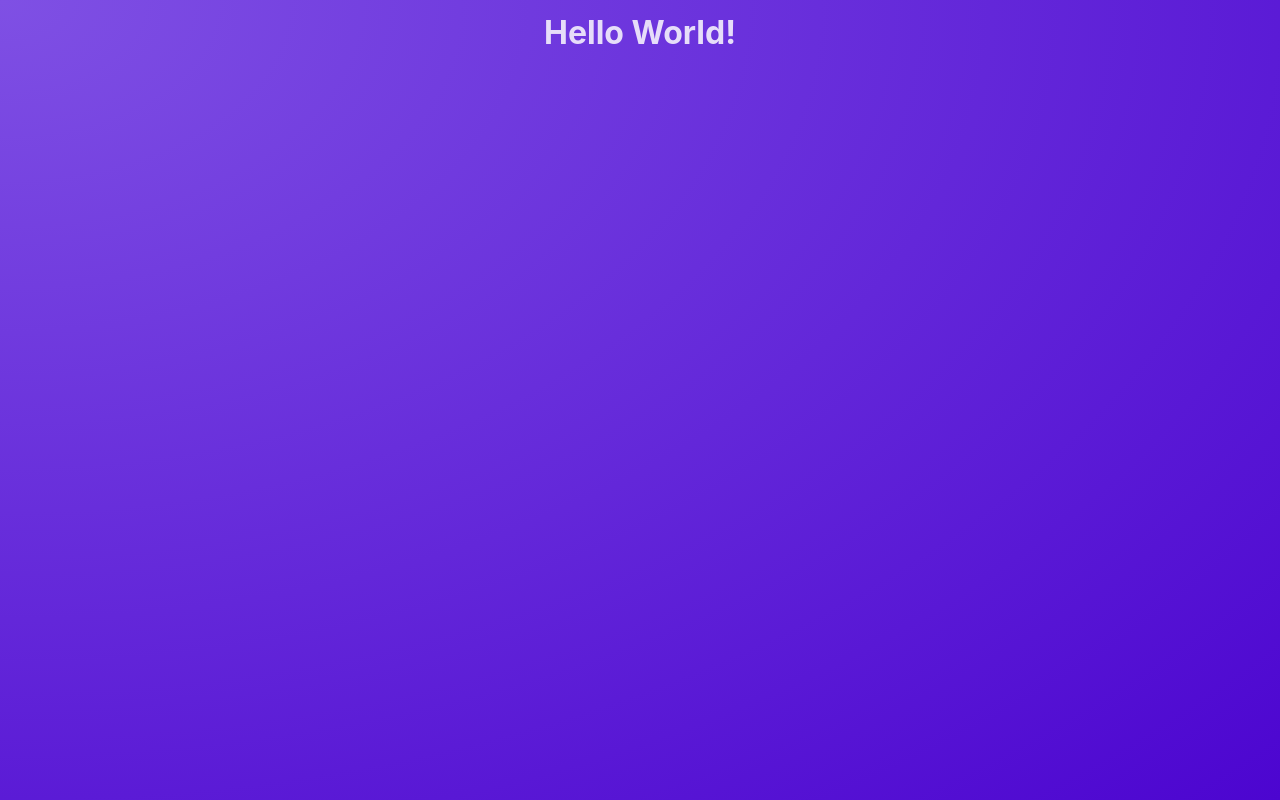
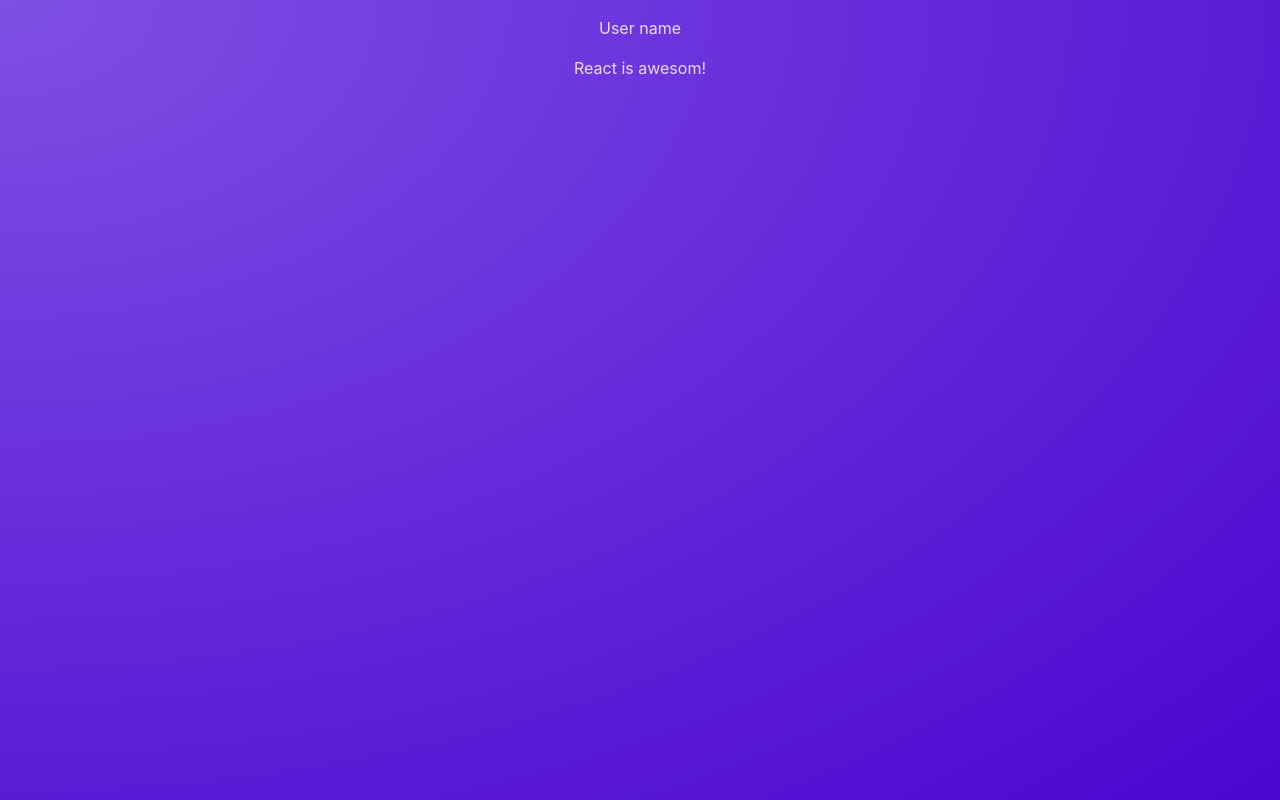
Before and after one commit to ToryOstr/udemy_next_js, a React (Vite) app in the folder vite-project/: page / in a window 1280 px wide. Built offline with nearby package versions, Linux system fonts and the light colour scheme.

Commit message:
add POst component

```diff
--- a/vite-project/src/App.jsx
+++ b/vite-project/src/App.jsx
@@ -1,5 +1,6 @@
+import Post from "./components/Post";
 function App() {
-  return <h1>Hello World!</h1>;
+  return <Post/>
 }
 
 export default App;
--- /dev/null
+++ b/vite-project/src/components/Post.jsx
@@ -0,0 +1,6 @@
+export default function Post() {
+  return <div>
+    <p>User name</p>
+    <p>React is awesom!</p>
+  </div>
+}
```
